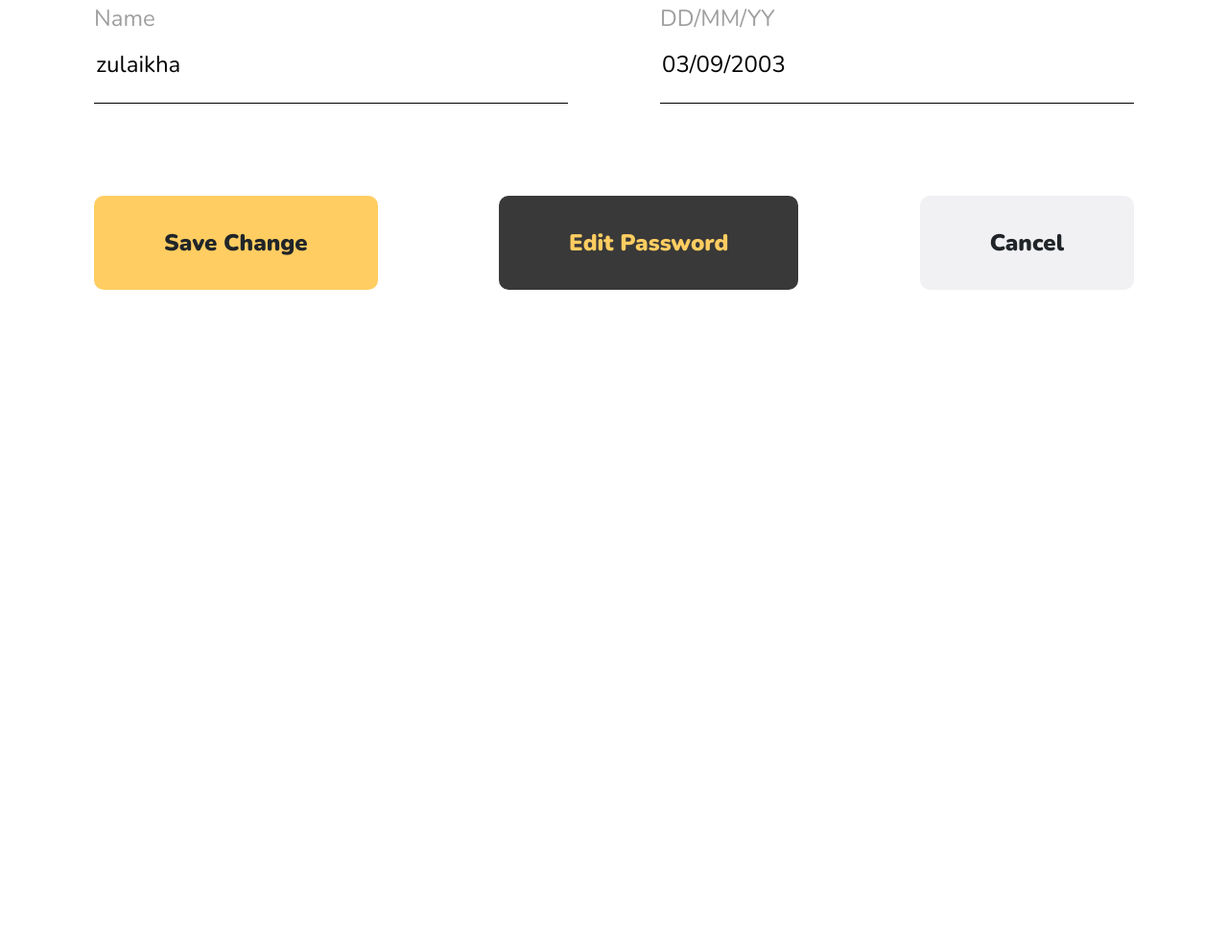
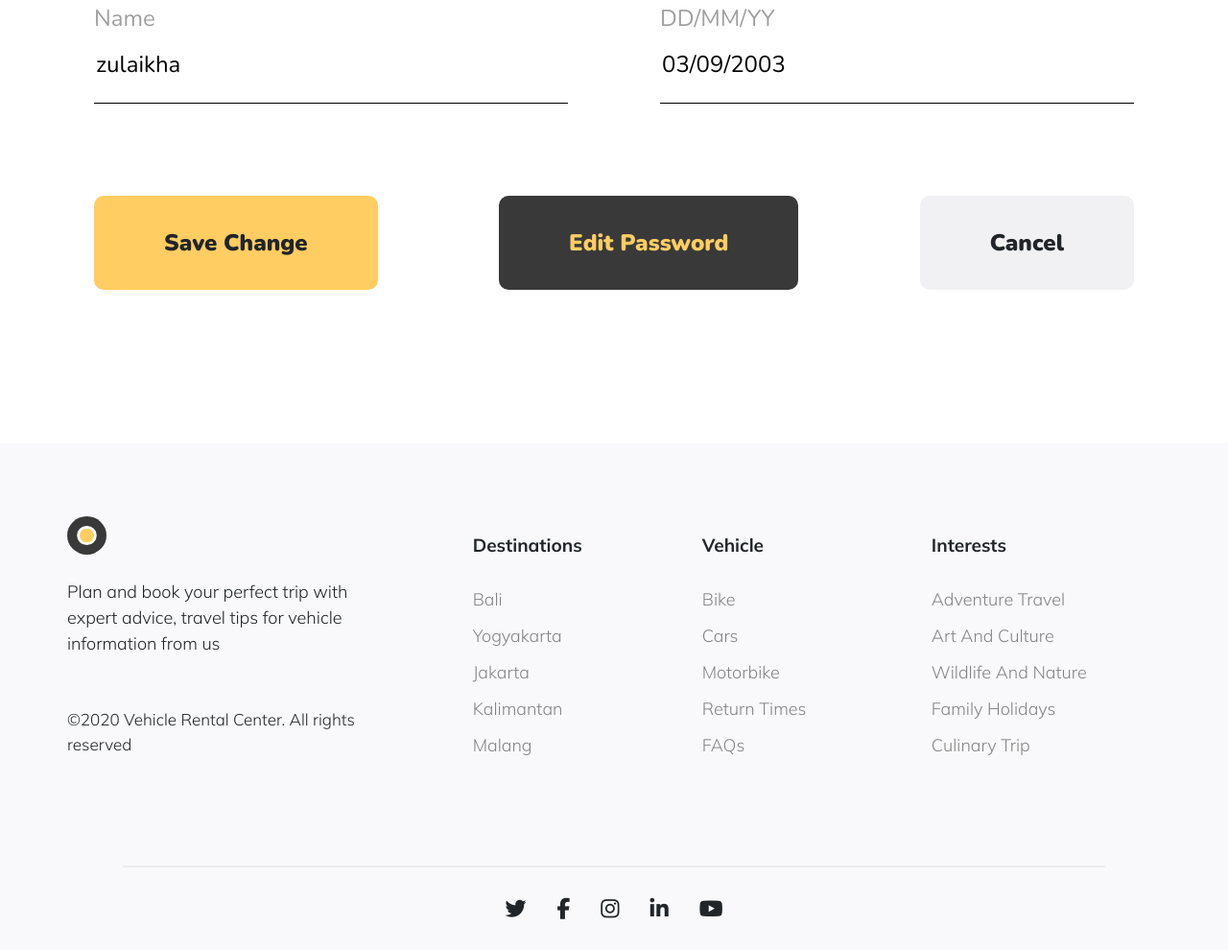
Before and after one commit to nhardiansa/fw5-responsive-website, a website: page profile.html in a window 1280 px wide. Shown: the part 1347-2337 px from the top of the page at 96% size. Before the commit the page ends 1713 px from the top, so only its background shows below. Drawn offline with nearby package versions, Linux system fonts and the light colour scheme.

Commit message:
feat: footer

```diff
--- a/assets/css/profile.css
+++ b/assets/css/profile.css
@@ -173,13 +173,104 @@ main .form-section .button-groups > a.edit-password {
 main .form-section .button-groups button.cancel {
   background:  rgba(203, 203, 212, 0.27);;
 }
-
   /* Main end */
 
+  /* Footer start */
+footer {
+  margin-top: 6rem;
+  padding-top: 4.75rem;
+  padding-bottom: 2rem;
+  background: #F9F9FB;
+
+  font-family: Mulish, sans-serif;
+}
+
+footer .wrapper .navigations .footer-nav {
+  width: 50%;
+  margin-bottom: 2rem;
+}
+
+footer .wrapper .navigations .footer-nav h3 {
+  font-weight: bold;
+  font-size: 1.1875rem;
+  line-height: 3.75rem;
+}
+
+footer .wrapper .navigations .footer-nav ul {
+  margin: 0;
+  padding: 0;
+}
+
+footer .wrapper .navigations .footer-nav li {
+  list-style: none;
+  font-size: 1.125rem;
+  line-height: 2.375rem;
+}
+
+footer .wrapper .navigations .footer-nav li a {
+  color: #848484;
+  text-decoration: none;
+}
+
+footer .wrapper .ts .copywriting {
+  font-size: 1.125rem;
+  margin-top: 1.6rem;
+}
+
+footer .wrapper .ts .copyright {
+  font-size: 1.0625rem;
+  margin-top: 3.3rem;
+}
+
+footer hr.line-separator {
+  width: 80%;
+  margin-top: 4.625rem;
+  border: 1px solid #C4C4C4;
+  background:#C4C4C4;
+}
+
+footer .socmed {
+  margin-top: 2rem;
+}
+
+footer .socmed .icon {
+  font-size: 1.375rem;
+  margin-inline: 1rem;
+}
+  /* Footer end */
+
 @media (min-width: 768px) {
+  /* Main start */
   main .form-section .button-groups button, main .form-section .button-groups a {
     padding: 2rem 4.5rem !important;
   }
+  /* Main end */
+
+  /* Footer start */
+  footer .wrapper {
+    display: grid;
+    grid-template-columns: 1fr 2fr;
+    grid-gap: 4rem;
+  }
+
+  footer .wrapper .ts {
+    grid-column: 1 / 2;
+    grid-row: 1 / 2;
+  }
+
+  footer .wrapper .navigations {
+    grid-column: 2 / 3;
+    grid-row: 1 / 2;
+  }
+
+  /* footer .wrapper .ts .copywriting {
+    width: 19rem;
+  } */
+
+  footer .wrapper .navigations .footer-nav {
+    width: 33.33%;
+  }
+  /* Footer end */
 }
 
 @media (min-width: 992px) {
@@ -204,4 +295,15 @@ main .form-section .button-groups button.cancel {
     align-items: center;
   }
   /* Navbar end */
+
+  /* Footer start */
+  /* footer .wrapper {
+    grid-gap: 0;
+  } */
+
+  footer .wrapper .ts .copywriting {
+    width: 19rem;
+  }
+  /* Footer end */
+
 }
--- a/profile.html
+++ b/profile.html
@@ -249,6 +249,67 @@
     </main>
     <!-- Main end -->
 
+    <!-- Footer start -->
+    <footer>
+      <div class="wrapper container px-5 px-lg-0">
+        <div class="navigations d-flex flex-wrap">
+          <div class="footer-nav destinations">
+            <h3>Destinations</h3>
+            <ul>
+              <li><a href="#">Bali</a></li>
+              <li><a href="#">Yogyakarta</a></li>
+              <li><a href="#">Jakarta</a></li>
+              <li><a href="#">Kalimantan</a></li>
+              <li><a href="#">Malang</a></li>
+            </ul>
+          </div>
+          <div class="footer-nav shop">
+            <h3>Vehicle</h3>
+            <ul>
+              <li><a href="#">Bike</a></li>
+              <li><a href="#">Cars</a></li>
+              <li><a href="#">Motorbike</a></li>
+              <li><a href="#">Return Times</a></li>
+              <li><a href="#">FAQs</a></li>
+            </ul>
+          </div>
+          <div class="footer-nav interests">
+            <h3>Interests</h3>
+            <ul>
+              <li><a href="#">Adventure Travel</a></li>
+              <li><a href="#">Art And Culture</a></li>
+              <li><a href="#">Wildlife And Nature</a></li>
+              <li><a href="#">Family Holidays</a></li>
+              <li><a href="#">Culinary Trip</a></li>
+            </ul>
+          </div>
+        </div>
+        <div class="ts text-center text-md-start">
+          <img
+            class="logo"
+            src="./assets/img/vehicle-rent-logo.svg"
+            alt="vehicle rent logo"
+          />
+          <p class="copywriting">
+            Plan and book your perfect trip with expert advice, travel tips for
+            vehicle information from us
+          </p>
+          <p class="copyright">
+            ©2020 Vehicle Rental Center. All rights reserved
+          </p>
+        </div>
+      </div>
+      <hr class="line-separator mx-auto rounded" />
+      <div class="socmed d-flex justify-content-center">
+        <i class="icon fa-brands fa-twitter"></i>
+        <i class="icon fa-brands fa-facebook-f"></i>
+        <i class="icon fa-brands fa-instagram"></i>
+        <i class="icon fa-brands fa-linkedin-in"></i>
+        <i class="icon fa-brands fa-youtube"></i>
+      </div>
+    </footer>
+    <!-- Footer end -->
+
     <!-- Option 1: Bootstrap Bundle with Popper -->
     <script
       src="https://cdn.jsdelivr.net/npm/bootstrap@5.1.3/dist/js/bootstrap.bundle.min.js"
```
